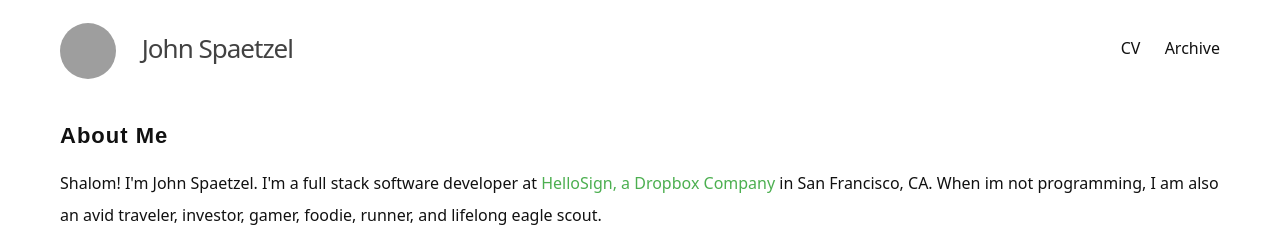
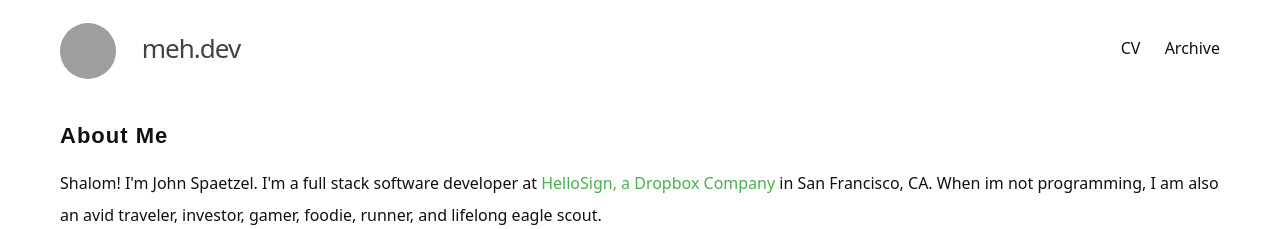
Before and after one commit to jspaetzel/meh.dev, a Jekyll site: the page built from index.html, in a window 1280 px wide. Shown: the top 229 px of the page. Built offline with Jekyll 4.4.1, drawn with Linux system fonts in a browser that asks for light colours; nearby versions of some CDN libraries; grey boxes are pictures that could not be loaded.

Commit message:
change site title

```diff
--- a/_config.yml
+++ b/_config.yml
@@ -6,7 +6,7 @@
 # 'jekyll serve'. If you change this file, please restart the server process.
 
 # Site settings
-title: John Spaetzel
+title: meh.dev
 email:
 baseurl: "" # the subpath of your site, e.g. /blog
 url: "https://meh.dev"
```
